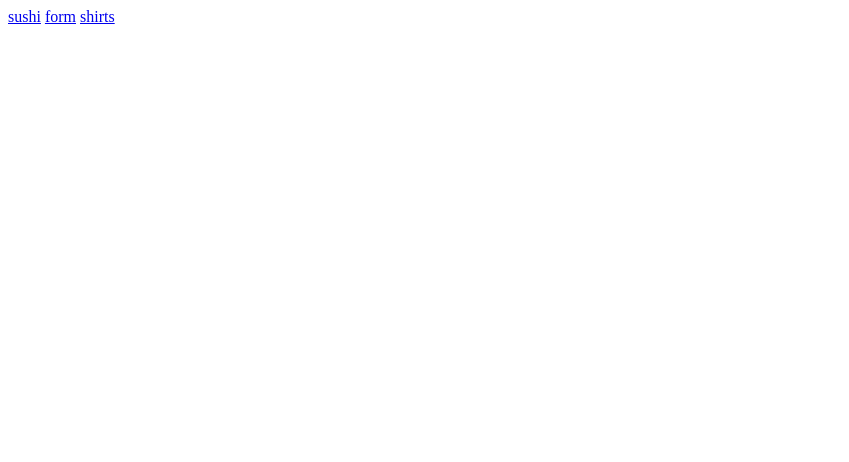
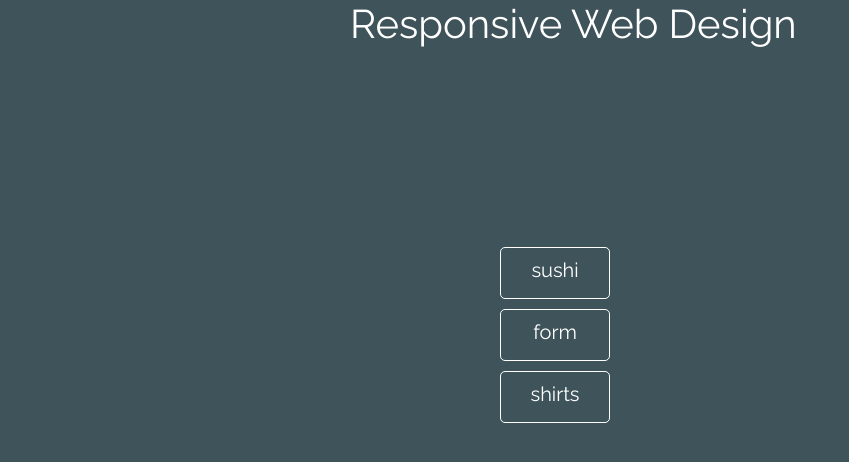
Before and after one commit to austineady/2.2-responsive-exercises, a plain HTML site: page index.html in a window 1280 px wide. Shown: the whole page, without its empty margins (0-849 px from the left). Drawn offline with Linux system fonts and the light colour scheme.

Commit message:
scss addition and index.html styling

```diff
--- a/index.html
+++ b/index.html
@@ -2,11 +2,16 @@
 <html lang="en">
 <head>
   <meta charset="UTF-8">
+  <link rel="stylesheet" href="stylesheets/css/main.css">
+  <link href="http://fonts.googleapis.com/css?family=Raleway" rel="stylesheet" type="text/css">
   <title>Document</title>
 </head>
 <body>
-  <a href="sushi.html">sushi</a>
-  <a href="form.html">form</a>
-  <a href="shirts.html">shirts</a>
+<section class="content">
+  <span>Responsive Web Design</span>
+  <a href="sushi.html"><div class="container sushi">sushi</div></a>
+  <a href="form.html"><div class="container form">form</div></a>
+  <a href="shirts.html"><div class="container shirts">shirts</div></a>
+</section>
 </body>
 </html>
--- /dev/null
+++ b/stylesheets/scss/main.scss
@@ -0,0 +1,41 @@
+$main-font: "Raleway",sans-serif;
+
+
+body {
+  margin: 0;
+  background-color: rgba(63, 83, 90, 1);
+  font-size: 62.5%;
+}
+.content {
+  max-width: 1080px;
+  height: auto;
+  font-family: $main-font;
+}
+span {
+  margin-left: 350px;
+  font-size: 4em;
+  margin-top: 200px;
+  color: white;
+}
+.container {
+  float: left;
+  height: 50px;
+  width: 10%;
+  border: 1px solid white;
+  text-align: center;
+  margin-left: 500px;
+  margin-top: 10px;
+  color: white;
+  font-size: 2em;
+  text-decoration: none;
+  line-height: 45px;
+  border-radius: 5px;
+}
+.sushi {
+  margin-top: 200px;
+}
+.container:hover {
+  border: 0;
+  color: rgba(63, 83, 90, 1);
+  background-color: white;
+}
--- a/stylesheets/sushi.css
+++ b/stylesheets/sushi.css
@@ -1,10 +1,11 @@
 body {
-  font-size: 62.5%
+  font-size: 62.5%;
+  margin: 0;
 }
 /*To make 1em equal to 10px*/
-body {
-  margin: 0;
-  width: 100%;
+.menu {
+  margin: 0 auto;
+  max-width: 1080px;
   height: auto;
   background-color: white;
 }
@@ -17,7 +18,7 @@ body {
   display: block;
 }
 .image {
-  width: 100%;
+  max-width: 100%;
   background-size: cover;
   background-repeat: no-repeat;
   background-position: -20px;
@@ -75,17 +76,17 @@ body {
 @media (max-width: 499px) {
   .container {
     height: 500px;
-    width: 100%;
+    width: auto;
     margin-left: 1%;
     display: block;
   }
   .image {
-    width: 100%;
+    width: auto;
     margin-left: 3%;
   }
   .contain {
     display: block;
-    width: 100%;
+    width: auto;
     height: auto;
     text-align: center;
   }
```
Also changed, not shown: sushi.html (+5 -3 lines), stylesheets/css/main.css (added).
